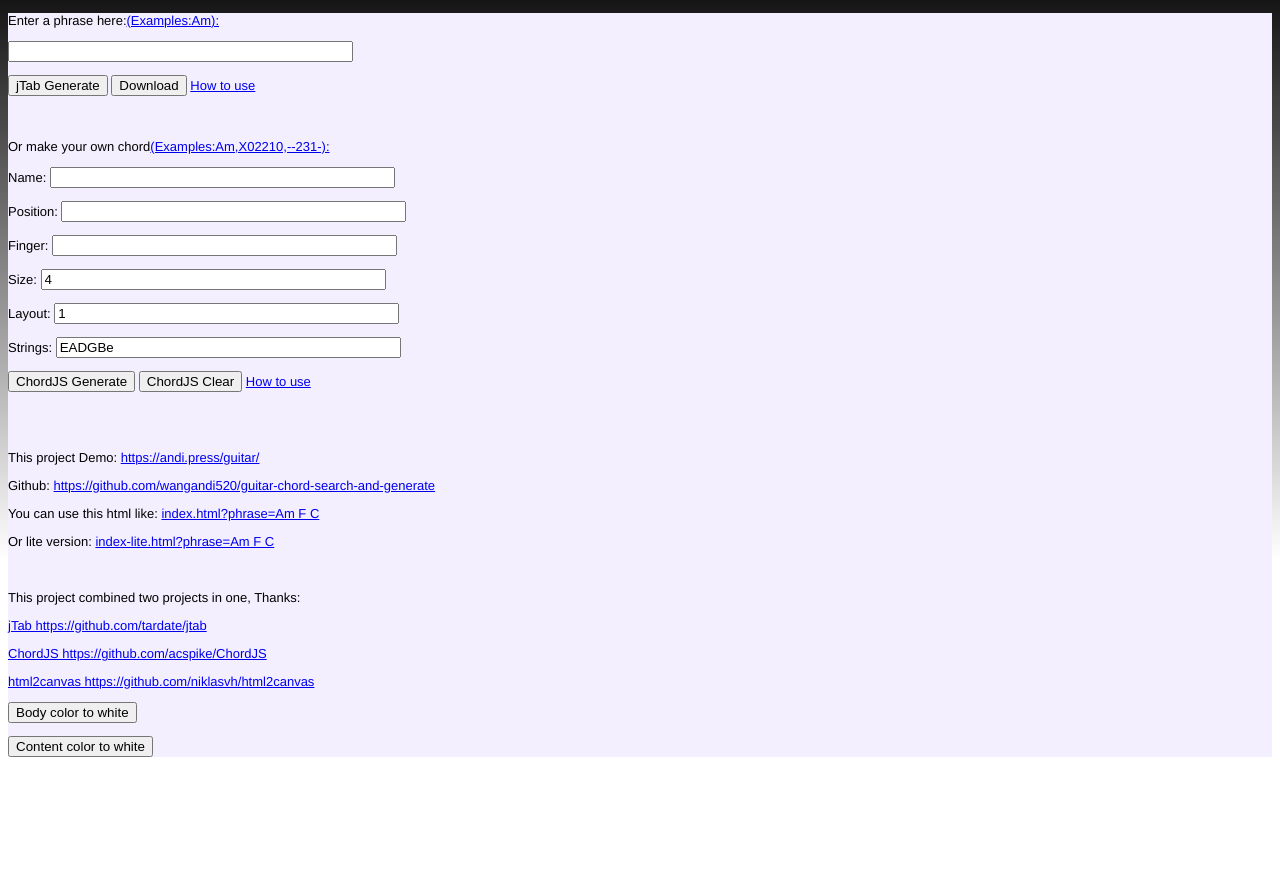
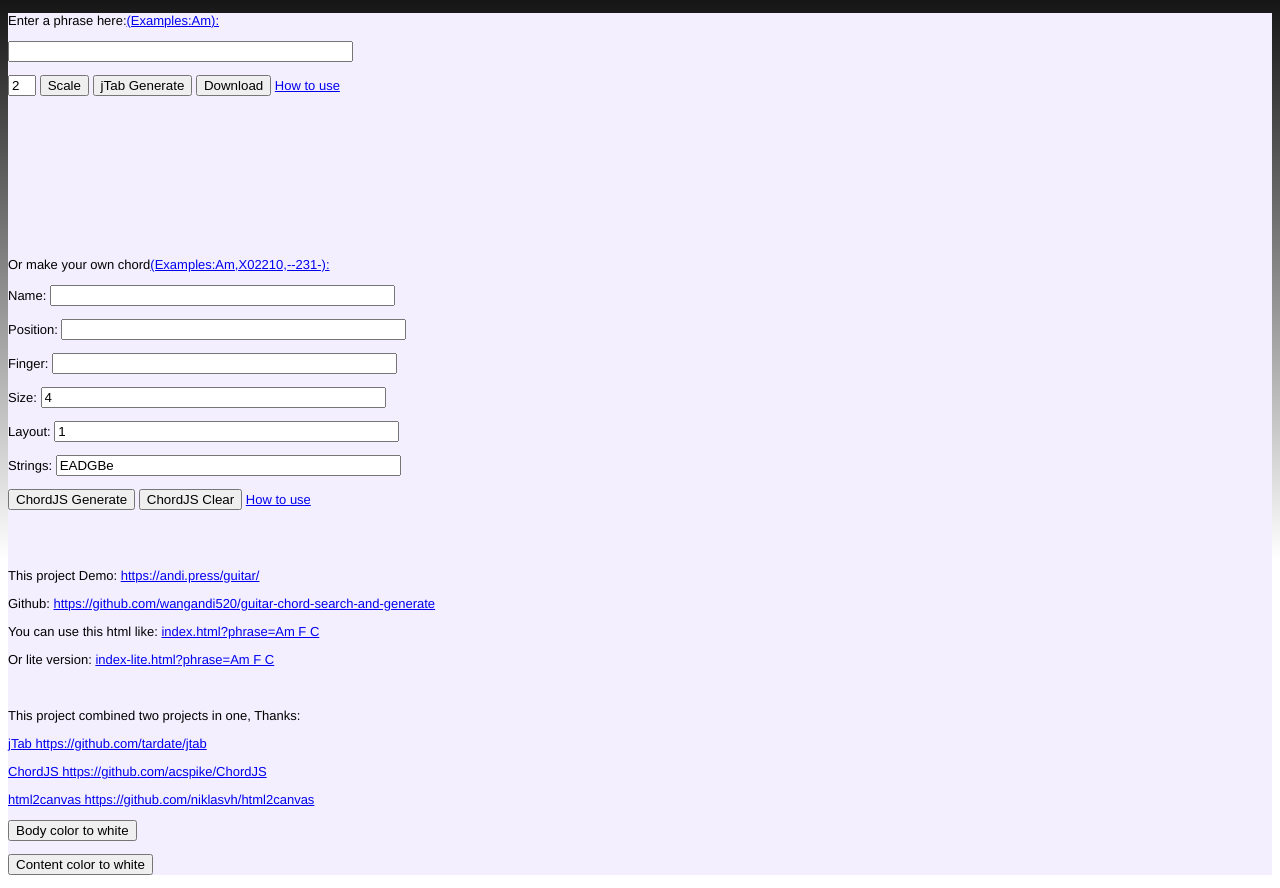
Before and after one commit to wangandi520/GuitarChordSearchAndGenerate, a plain HTML site: page index.html in a window 1280 px wide. Both pictures are taken after a click on the button "jTab Generate". Before the commit the page ends 800 px from the top, so only its background shows below. Drawn offline with Linux system fonts and the light colour scheme.

Commit message:
add scale

```diff
--- a/css/jtab-site.css
+++ b/css/jtab-site.css
@@ -14,11 +14,15 @@
   margin-right: auto;
   background-color: #F4EFFE;
 }
+#jtab_scalevalue{
+  width:20px;
+}
 
 #tab, #tab-download{
   margin: 0 auto;
   width:-moz-fit-content;
   width:-webkit-fit-content;
+  transform: rotate(0) scale(2);
 }
 
 #tab-download{
--- a/index.html
+++ b/index.html
@@ -47,6 +47,8 @@
 
       <p>Enter a phrase here:<a href="#" id="jtab_example">(Examples:Am):</a></p>
       <p><input id="user_notation" size="40"></p>
+      <input id="jtab_scalevalue" value="2">
+      <input id="jtab_scalebutton" type="button" value="Scale">
       <input id="jtab_startButton" type="button" value="jTab Generate"
         onclick="jtab.render($('#tab'),$('#user_notation').val());">
       <input id="jtab_downloadButton" type="button" value="Download">
@@ -60,11 +62,27 @@
     <script type='text/javascript'>
       $('#user_notation').keyup(function (e) {
         jtab.render($('#tab'), $(this).val());
+        $('#tab').css('transform','scale(' + $('#jtab_scalevalue').val() + ')');
       });
 
       $('#jtab_example').click(function () {
         $('#user_notation').val('Am');
         $('#jtab_startButton').click();
+      })
+
+      $('#jtab_scalevalue').blur(function () {
+        jtab.render($('#tab'), $(this).val());
+        $('#tab').css('transform','scale(' + $('#jtab_scalevalue').val() + ')');
+      })
+
+
+      $('#jtab_startButton').click(function () {
+        jtab.render($('#tab'), $(this).val());
+        $('#tab').css('transform','scale(' + $('#jtab_scalevalue').val() + ')');
+      })
+
+      $('#jtab_scalebutton').click(function () {
+        $('#tab').css('transform','scale(' + $('#jtab_scalevalue').val() + ')');
       })
 
       $('#jtab_downloadButton').click(function () {
@@ -80,6 +98,10 @@
 
         html2canvas(document.querySelector("#tab")).then(canvas => {
           $('#tab-download').html(canvas);
+          //
+          //
+
+        $('#tab').css('transform','scale(' + $('#jtab_scalevalue').val() + ')');
           var pageData = canvas.toDataURL('image/png', 1.0);
           var filename = $('#user_notation').val();
           saveFile(pageData.replace("image/png", "image/octet-stream"), filename + ".png");
```
